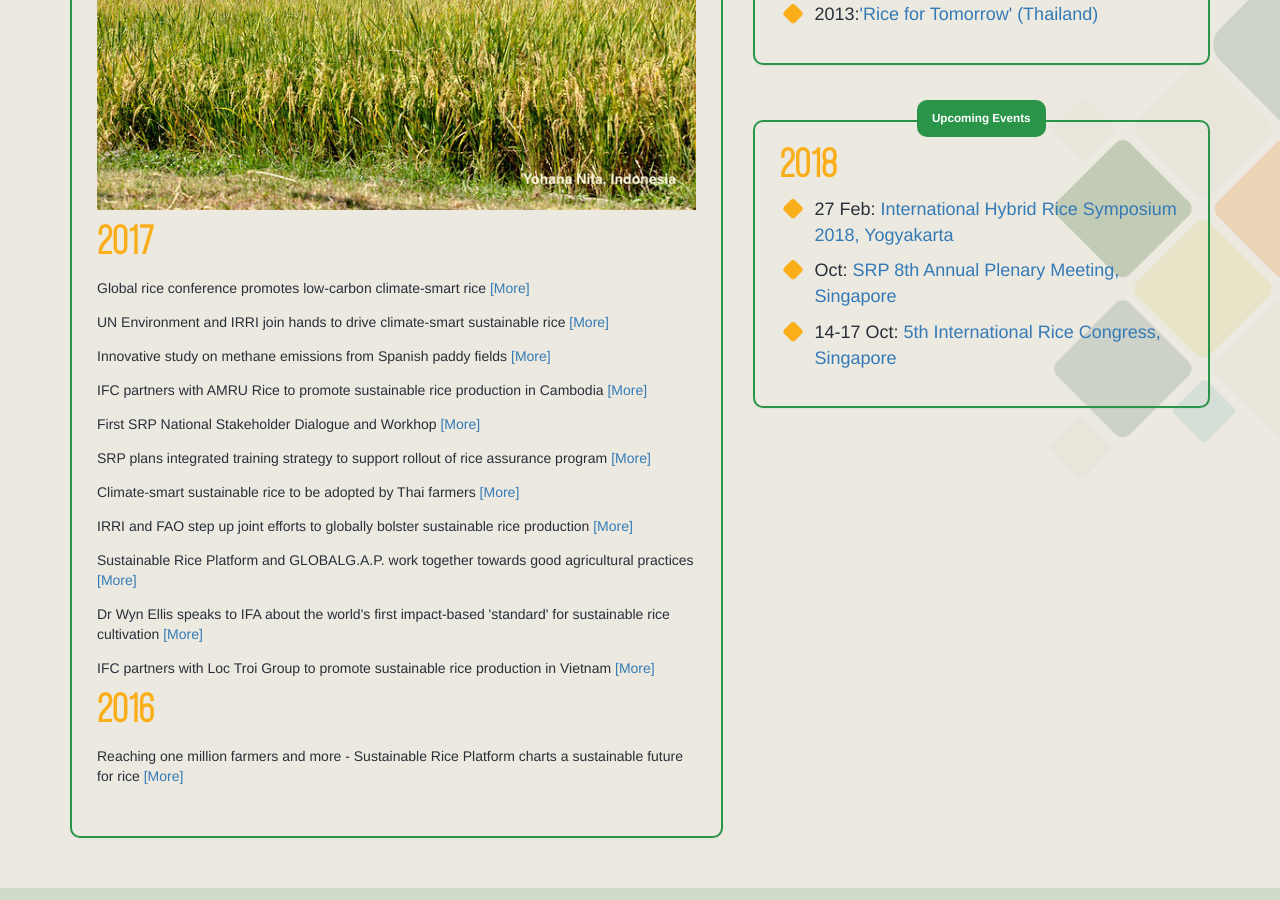
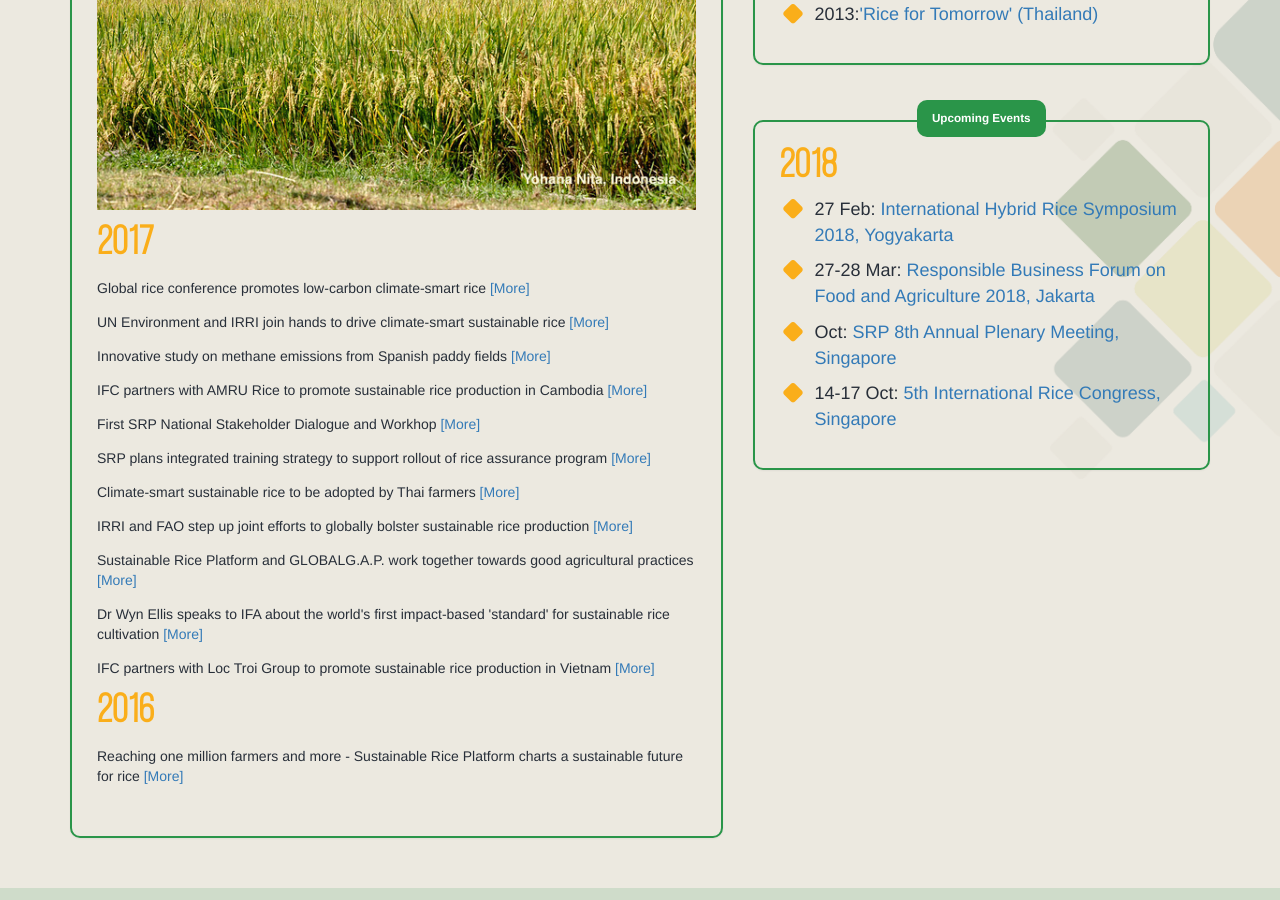
Before and after one commit to sustainablericeplatform/sustainablericeplatform.github.io, a Jekyll site: the page built from News-and-Events/index.html, in a window 1280 px wide and 900 px high, scrolled down 851 px. Built offline with Jekyll 4.4.1, drawn with Linux system fonts in a browser that asks for light colours.

Commit message:
Update index.html

```diff
--- a/News-and-Events/index.html
+++ b/News-and-Events/index.html
@@ -67,6 +67,7 @@ layout: default
                                 <li><i class="fa fa-square"></i> <a href="http://trtworldrice.com" target="_blank">9th Annual World Rice Conference, 6-8 Nov 2017 (Macau, China)</a></li>
                             <li><i class="fa fa-square"></i> <a  href="https://cop23.com.fj" target="_blank">COP23 UN Climate Change Conference, 6-17 Nov 2017 (Bonn, Germany)</a></li>-->
                             <li><i class="fa fa-square"></i>27 Feb: <a href="http://hybrid-rice.org/" target="_blank">International Hybrid Rice Symposium 2018, Yogyakarta</a></li>
+                            <li><i class="fa fa-square"></i>27-28 Mar: <a href="http://www.responsiblebusiness.com/forum/responsible-business-forum-on-food-and-agriculture-2018/" target="_blank">Responsible Business Forum on Food and Agriculture 2018, Jakarta</a></li>
                             <li><i class="fa fa-square"></i>Oct: <a href="" target="_blank">SRP 8th Annual Plenary Meeting, Singapore</a></li>
                             <li><i class="fa fa-square"></i>14-17 Oct: <a href="https://sites.google.com/a/irri.org/ricecongress/irc2018" target="_blank">5th International Rice Congress, Singapore</a></li>
                         </ul>
```
